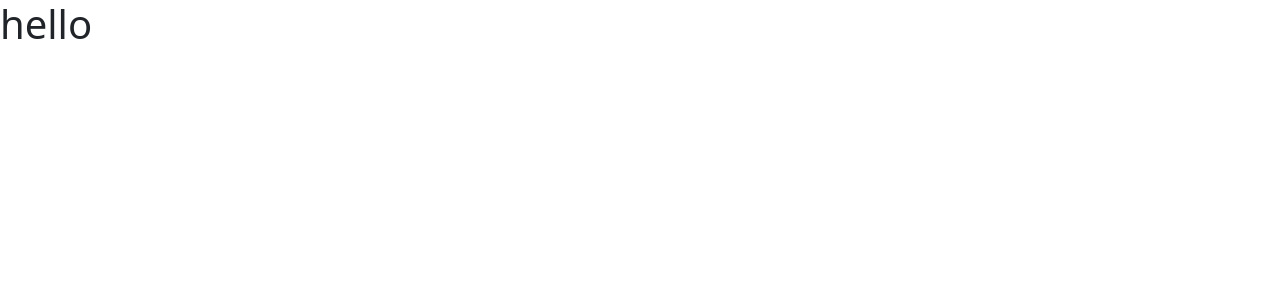
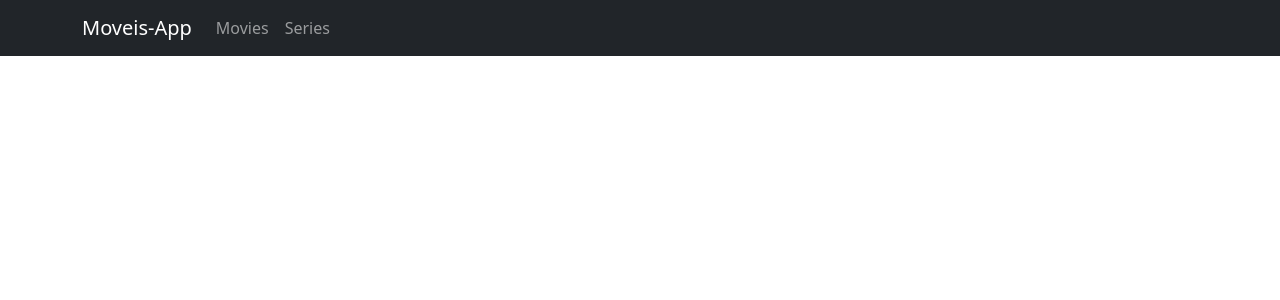
Before and after one commit to TomKondat/Tv-Trends, a React (Create React App) app in the folder client/: page / in a window 1280 px wide. Shown: the top 300 px of the page. Built offline with nearby package versions, Linux system fonts and the light colour scheme.

Commit message:
Adding header

```diff
--- a/client/src/App.css
+++ /dev/null
@@ -1,38 +0,0 @@
-.App {
-  text-align: center;
-}
-
-.App-logo {
-  height: 40vmin;
-  pointer-events: none;
-}
-
-@media (prefers-reduced-motion: no-preference) {
-  .App-logo {
-    animation: App-logo-spin infinite 20s linear;
-  }
-}
-
-.App-header {
-  background-color: #282c34;
-  min-height: 100vh;
-  display: flex;
-  flex-direction: column;
-  align-items: center;
-  justify-content: center;
-  font-size: calc(10px + 2vmin);
-  color: white;
-}
-
-.App-link {
-  color: #61dafb;
-}
-
-@keyframes App-logo-spin {
-  from {
-    transform: rotate(0deg);
-  }
-  to {
-    transform: rotate(360deg);
-  }
-}
--- a/client/src/App.js
+++ b/client/src/App.js
@@ -1,8 +1,10 @@
-import "./App.css";
+import React from "react";
+import Header from "./components/Header";
+
 function App() {
   return (
     <div>
-      <h1>hello</h1>
+      <Header />
     </div>
   );
 }
--- /dev/null
+++ b/client/src/components/Header.js
@@ -0,0 +1,19 @@
+import Container from "react-bootstrap/Container";
+import Nav from "react-bootstrap/Nav";
+import Navbar from "react-bootstrap/Navbar";
+
+function Header() {
+  return (
+    <Navbar bg="dark" data-bs-theme="dark">
+      <Container>
+        <Navbar.Brand href="#home">Moveis-App</Navbar.Brand>
+        <Nav className="me-auto">
+          <Nav.Link href="#movies">Movies</Nav.Link>
+          <Nav.Link href="#series">Series</Nav.Link>
+        </Nav>
+      </Container>
+    </Navbar>
+  );
+}
+
+export default Header;
```
